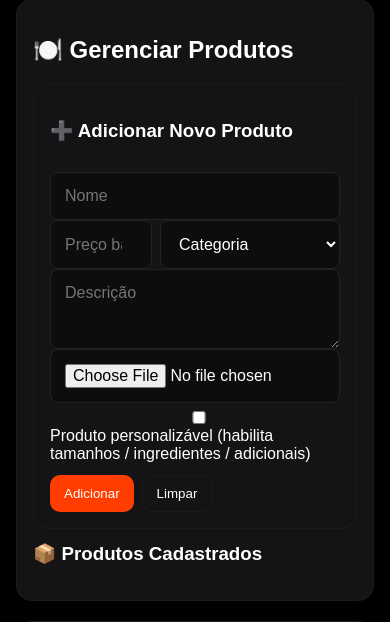
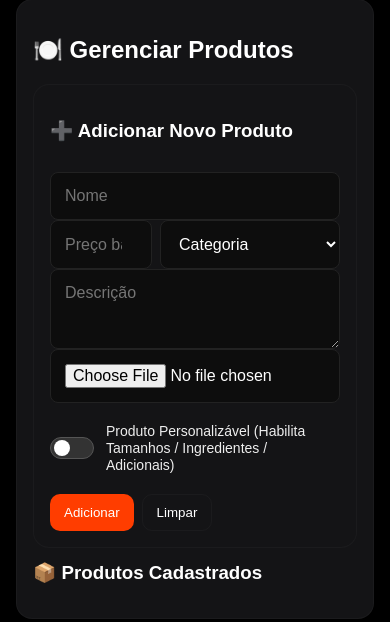
Before and after one commit to niltonsrd/Dev-Restaurant, a Flask app: template templates/admin.html in a window 390 px wide. Shown: the part 216-838 px from the top of the page. Run offline with Flask 3, Linux system fonts and the light colour scheme; the template is opened without the code that fills it, so the values that code supplies are empty.

```diff
--- a/static/css/admin.css
+++ b/static/css/admin.css
@@ -256,8 +256,6 @@ aside.sidebar {
   background: rgba(0,0,0,.6);
   z-index: 999999;
 }
-
-
 
 
 @keyframes slideIn {
@@ -882,6 +880,11 @@ table.table td:first-child::before {
     font-size: 12px;
   }
 
+    .section-box {
+     gap: 20px;
+     justify-items: auto;
+     justify-content: space-between;
+    }
     .site-logo {
         height: 60px;
         max-width: 150px;
@@ -946,6 +949,78 @@ table.table td:first-child::before {
   }
 }
 
+#customOptions {
+    display: none; /* Esconde por padrão */
+    margin-top: 15px;
+}
+
+/* Container que agrupa o switch e o texto */
+.switch-container {
+  display: flex !important;
+  align-items: center !important;
+  justify-content: flex-start !important;
+  gap: 12px !important;
+  width: auto !important; /* Impede de esticar 100% */
+  cursor: pointer;
+  padding: 5px 0;
+}
+
+/* Esconde o checkbox real, mas mantém ele funcional */
+.switch-container input[type="checkbox"] {
+  position: absolute !important;
+  opacity: 0 !important;
+  width: 0 !important;
+  height: 0 !important;
+  margin: 0 !important;
+}
+
+/* O corpo do Switch (trilho) */
+.slider {
+  position: relative !important;
+  display: inline-block !important;
+  width: 44px !important;
+  height: 22px !important;
+  background-color: #333 !important; /* Cor quando desligado */
+  border-radius: 22px !important;
+  transition: 0.3s !important;
+  flex-shrink: 0 !important; /* Garante que não amasse */
+  border: 1px solid #444 !important;
+}
+
+/* A bolinha do Switch */
+.slider:before {
+  content: "" !important;
+  position: absolute !important;
+  height: 16px !important;
+  width: 16px !important;
+  left: 3px !important;
+  bottom: 2px !important;
+  background-color: white !important;
+  border-radius: 50% !important;
+  transition: 0.3s !important;
+}
+
+/* Estilo quando LIGADO */
+.switch-container input:checked + .slider {
+  background-color: #ff4500 !important; /* Laranja do seu botão */
+  border-color: #ff4500 !important;
+}
+
+/* Move a bolinha quando LIGADO */
+.switch-container input:checked + .slider:before {
+  transform: translateX(22px) !important;
+}
+
+/* Ajuste do texto lateral */
+.label-text {
+  width: auto !important;
+  display: inline !important;
+  font-size: 14px !important;
+  color: #eee !important;
+  line-height: 1.4 !important;
+  max-width: 80%; /* Evita que o texto quebre o layout em telas mini */
+}
+
 /* =========================================================
    FIX DEFINITIVO — CONFIGURAÇÕES MOBILE (APP MODE)
    ========================================================= */
@@ -964,6 +1039,12 @@ table.table td:first-child::before {
     height: 0 !important;
     padding: 0 !important;
     margin: 0 !important;
+  }
+  .small-muted {
+    display: flex !important;
+    gap: 20px !important;
+    margin-top: 10px !important;
+    margin-bottom: 15px !important;
   }
 
   /* BASE */
@@ -1107,3 +1188,83 @@ table.table td:first-child::before {
     align-items: stretch !important;
     gap: 12px !important;
 }
+
+/* Remove a largura total apenas dos checkboxes para que fiquem ao lado do texto */
+.add-box input[type="checkbox"],
+.section-inline input[type="checkbox"] {
+    width: auto !important;
+    display: inline-block !important;
+    margin-right: 8px; /* Espaço entre o quadradinho e o texto */
+    cursor: pointer;
+}
+
+/* Garante que o container do checkbox alinhe os itens horizontalmente */
+.add-box label,
+.section-inline label {
+    display: flex;
+    align-items: center;
+    justify-content: flex-start;
+    width: 100%;
+}
+
+/* Container do Switch - Blindagem Total */
+.switch-container {
+    display: flex !important;
+    flex-direction: row !important; /* Força horizontal */
+    align-items: center !important;
+    gap: 12px !important;
+    width: auto !important; /* Impede que ocupe 100% */
+    cursor: pointer;
+    margin-bottom: 15px;
+}
+
+/* Esconde o checkbox original */
+.switch-container input[type="checkbox"] {
+    display: none !important; /* Remove o original da vista */
+}
+
+/* O trilho do switch */
+.slider {
+    position: relative !important;
+    display: inline-block !important;
+    width: 44px !important;   /* Largura fixa */
+    height: 22px !important;  /* Altura fixa */
+    background-color: #333 !important; /* Cor desligado */
+    border-radius: 22px !important;
+    transition: 0.3s !important;
+    flex-shrink: 0 !important; /* Não deixa achatar */
+    border: 1px solid #555 !important;
+}
+
+/* A bolinha */
+.slider:before {
+    position: absolute !important;
+    content: "" !important;
+    height: 16px !important;
+    width: 16px !important;
+    left: 3px !important;
+    bottom: 2px !important;
+    background-color: white !important;
+    border-radius: 50% !important;
+    transition: 0.3s !important;
+}
+
+/* Estado Marcado (Ligado) */
+input:checked + .slider {
+    background-color: #ff4500 !important; /* Laranja */
+    border-color: #ff4500 !important;
+}
+
+/* Move a bolinha quando marcado */
+input:checked + .slider:before {
+    transform: translateX(20px) !important;
+}
+
+/* Ajuste do texto ao lado */
+.label-text {
+    display: inline-block !important;
+    width: auto !important;
+    color: #eee !important;
+    font-size: 14px !important;
+    line-height: 1.2 !important;
+}
--- a/templates/admin.html
+++ b/templates/admin.html
@@ -70,21 +70,16 @@
               <textarea name="description" placeholder="Descrição"></textarea>
               <input type="file" name="image" accept="image/*" />
 
-              <div style="margin-top: 8px">
-                <label>
-                  <input
-                    type="checkbox"
-                    name="customizable"
-                    value="1"
-                    id="customizableCB"
-                  />
-                  Produto personalizável (habilita tamanhos / ingredientes /
-                  adicionais)
-                </label>
-              </div>
+<div style="margin-top: 15px">
+  <label class="switch-container">
+    <input type="checkbox" name="customizable" value="1" id="customizableCB" />
+    <span class="slider"></span>
+    <span class="label-text">Produto Personalizável (Habilita Tamanhos / Ingredientes / Adicionais)</span>
+  </label>
+</div>
 
               <!-- Controles de personalização (visíveis somente se checkbox marcado) -->
-              <div id="customOptions" style="display: none; margin-top: 12px">
+              <div id="customOptions">
                 <div class="section-box">
                   <strong>Tamanhos (opcionais)</strong>
                   <div id="sizesContainer" style="margin-top: 8px"></div>
```
Also changed, not shown: static/css/style.css (+45 -1 lines), database.db.
